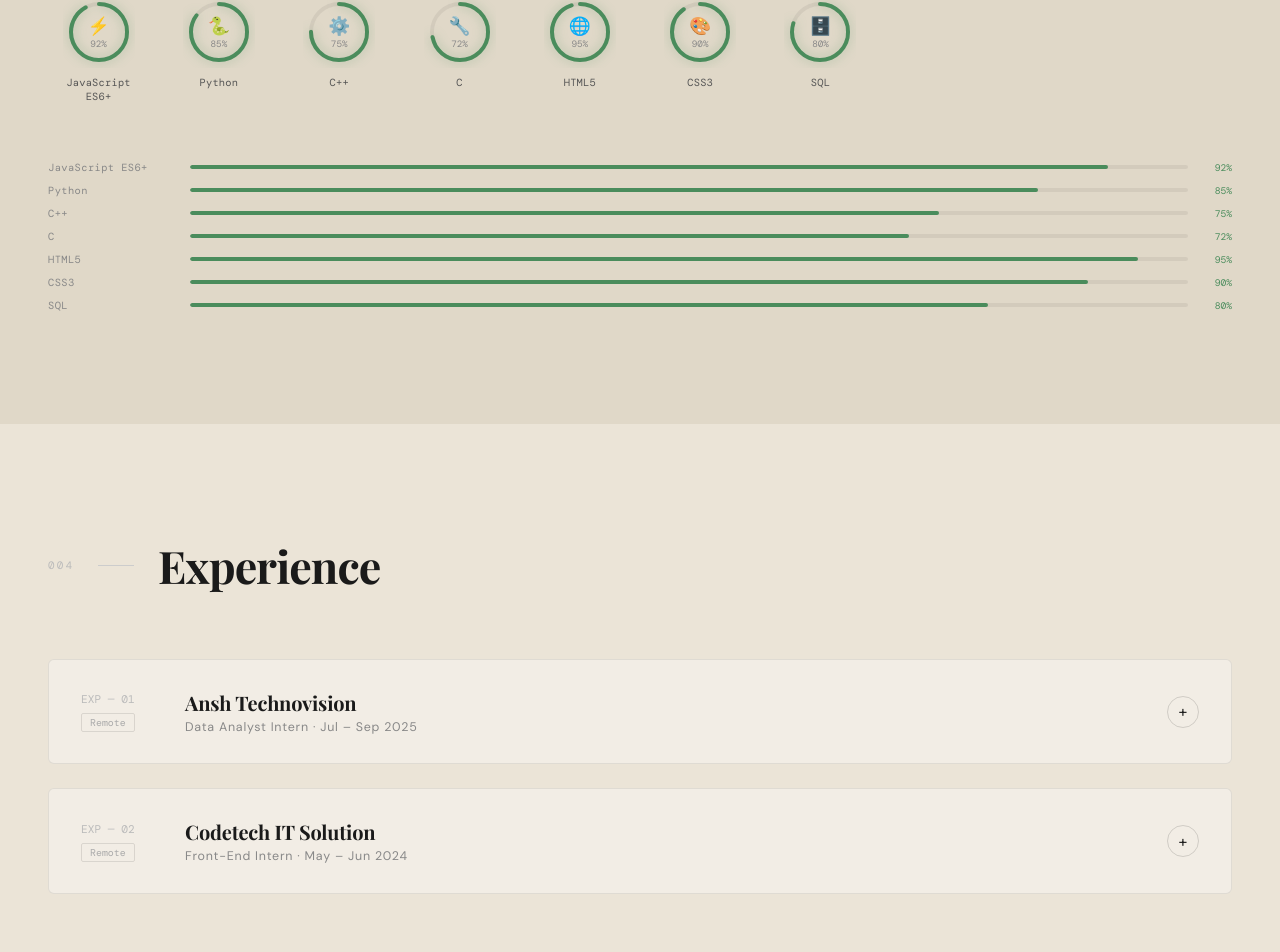
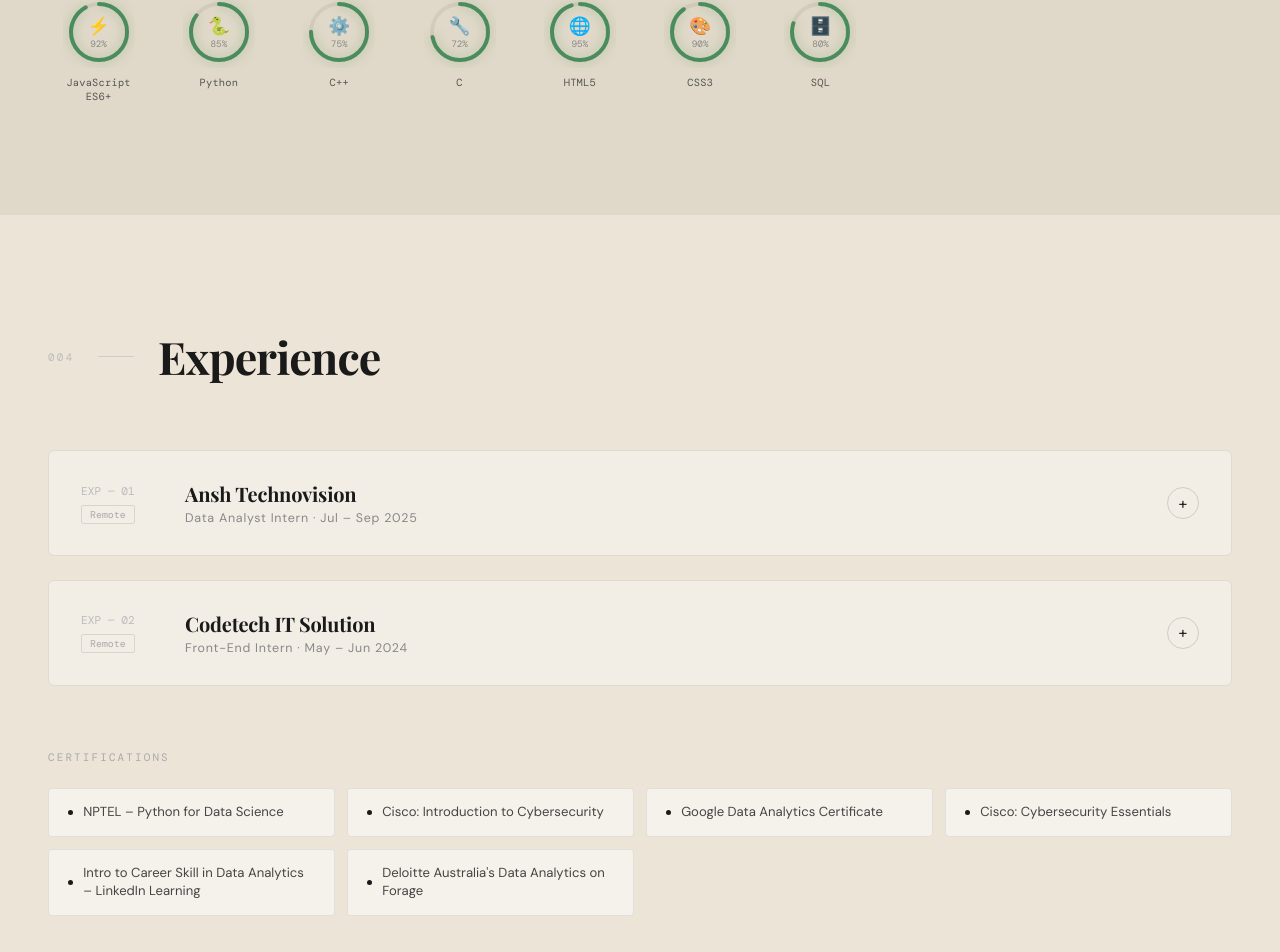
Before and after one commit to yasirabdullah9695/new-portfolio, a React (Vite) app: page / in a window 1280 px wide. Shown: the part 2191-3143 px from the top of the page. Built offline with nearby package versions, Linux system fonts and the light colour scheme; a web font is replaced by a local one.

Commit message:
Remove horizontal skill progress bars and keep only skill orbs

```diff
--- a/src/Portfolio.jsx
+++ b/src/Portfolio.jsx
@@ -178,13 +178,6 @@
       }}>
         {skill.name}
       </span>
-
-      <motion.div
-        initial={{ scaleX: 0, opacity: 0 }}
-        whileHover={{ scaleX: 1, opacity: 1 }}
-        transition={{ duration: 0.25 }}
-        style={{ width: '40px', height: '1.5px', background: categoryColor.stroke || '#1a1a1a', borderRadius: '2px', transformOrigin: 'center' }}
-      />
     </motion.div>
   );
 }
@@ -266,24 +259,6 @@
               <SkillOrb key={skill.name} skill={{ ...skill, catColor: CAT_META[activeTab] }} delay={index * 0.06} />
             ))}
           </div>
-
-          <div style={{ marginTop: '3rem', display: 'flex', flexDirection: 'column', gap: '10px' }}>
-            {SKILLS[activeTab].map((skill, index) => (
-              <div key={skill.name} style={{ display: 'flex', alignItems: 'center', gap: '12px' }}>
-                <span style={{ fontFamily: "'DM Mono', monospace", fontSize: '0.65rem', color: '#888', width: '130px', flexShrink: 0, letterSpacing: '0.04em' }}>{skill.name}</span>
-                <div style={{ flex: 1, height: 4, background: 'rgba(0,0,0,0.06)', borderRadius: '4px', overflow: 'hidden' }}>
-                  <motion.div
-                    initial={{ width: 0 }}
-                    whileInView={{ width: `${skill.level}%` }}
-                    viewport={{ once: true }}
-                    transition={{ duration: 1.1, delay: index * 0.07 + 0.2, ease: [0.22, 1, 0.36, 1] }}
-                    style={{ height: '100%', background: CAT_META[activeTab].color, borderRadius: '4px' }}
-                  />
-                </div>
-                <span style={{ fontFamily: "'DM Mono', monospace", fontSize: '0.6rem', color: CAT_META[activeTab].color, width: '32px', textAlign: 'right' }}>{skill.level}%</span>
-              </div>
-            ))}
-          </div>
         </motion.div>
       </AnimatePresence>
     </div>
```
